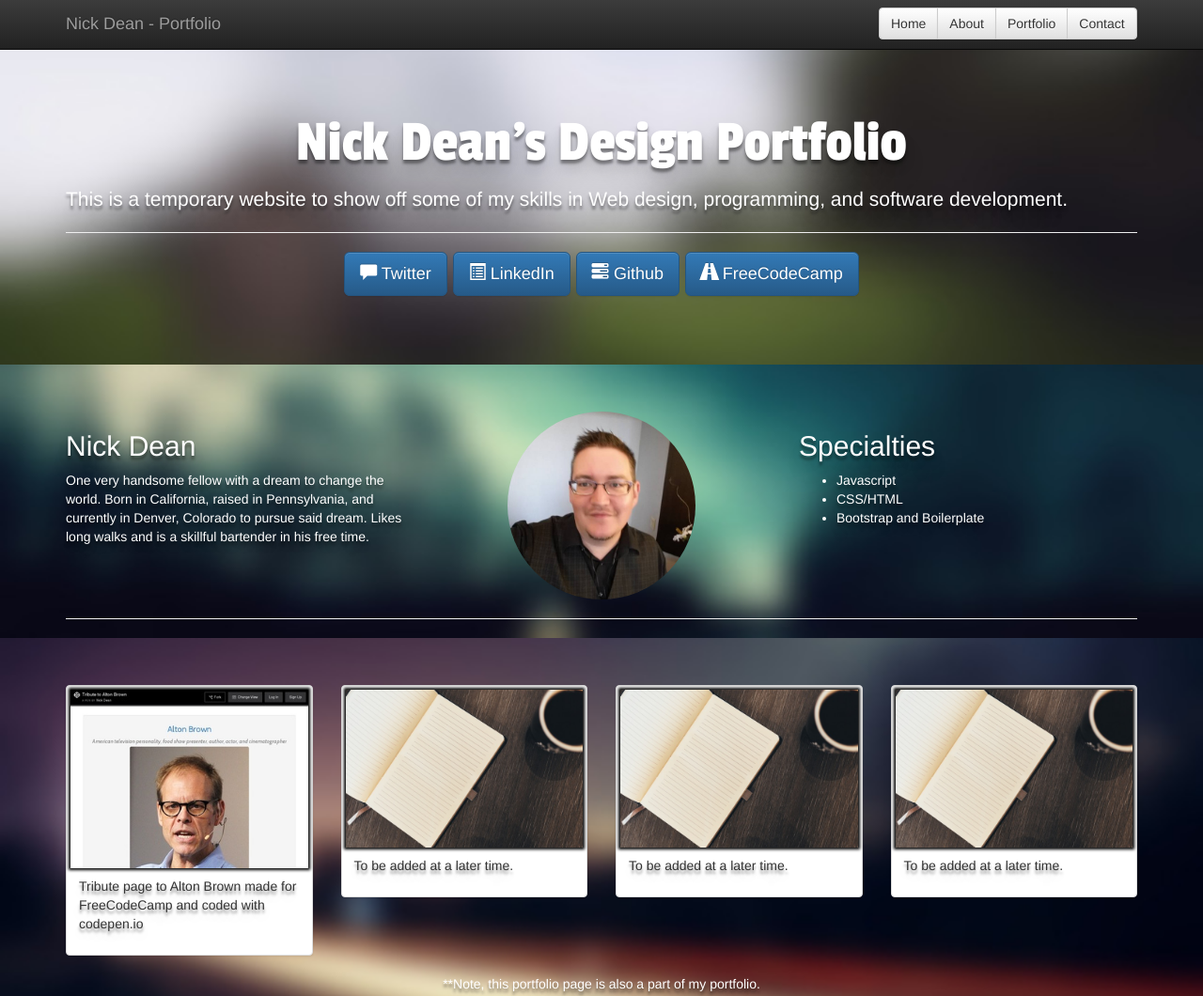
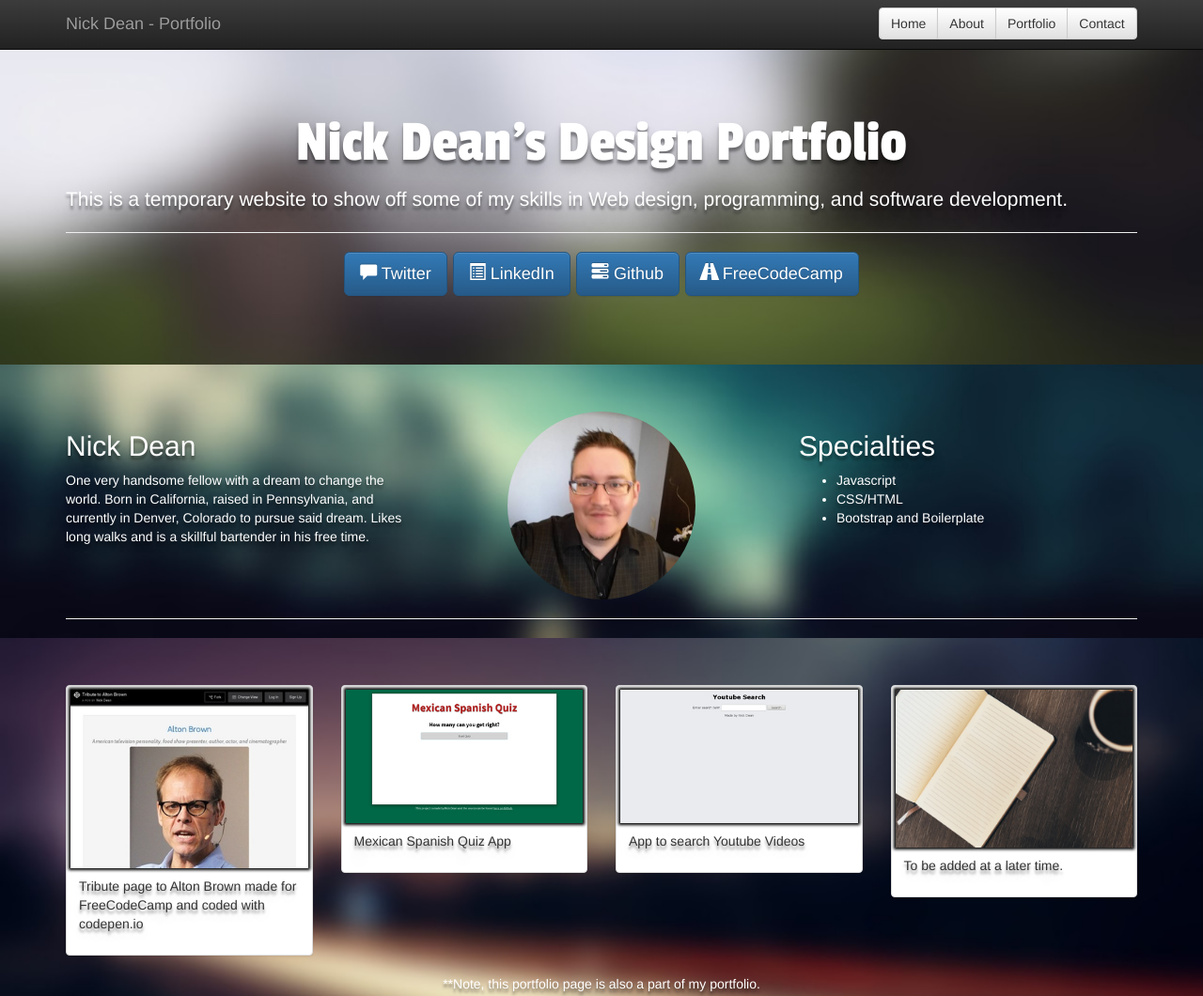
Before and after one commit to KliCk5000/my-portfolio-website, a plain HTML site: page index.html in a window 1280 px wide. Shown: the top 1060 px of the page at 94% size. Drawn offline with nearby package versions, Linux system fonts and the light colour scheme.

Commit message:
added projects to portfolio and added images

```diff
--- a/index.html
+++ b/index.html
@@ -109,17 +109,17 @@
         </div>
         <div class="col-md-3">
           <a href="#" class="thumbnail">
-            <img src="img/pexels-photo.jpeg" class="thumb-img box-shadow">
+            <img src="img/quiz-app-thumb.jpg" alt="Mexican Spanish Quiz App Thumbnail" class="thumb-img box-shadow">
             <div class="caption">
-            <p>To be added at a later time.</p>
+            <p>Mexican Spanish Quiz App</p>
             </div>
           </a>
         </div>
         <div class="col-md-3">
-          <a href="#" class="thumbnail" style="width: 100%; height: 100%;">
-            <img src="img/pexels-photo.jpeg" class="thumb-img box-shadow">
+          <a href="https://klick5000.github.io/youtube-search/" class="thumbnail" style="width: 100%; height: 100%;">
+            <img src="img/youtube-search-thumb.jpg" alt="Youtube Search App Thumbnail" class="thumb-img box-shadow">
             <div class="caption">
-            <p>To be added at a later time.</p>
+            <p>App to search Youtube Videos</p>
             </div>
           </a>
         </div>
```
Also changed, not shown: img/quiz-app-thumb.jpg (added), img/youtube-search-thumb.jpg (added).
